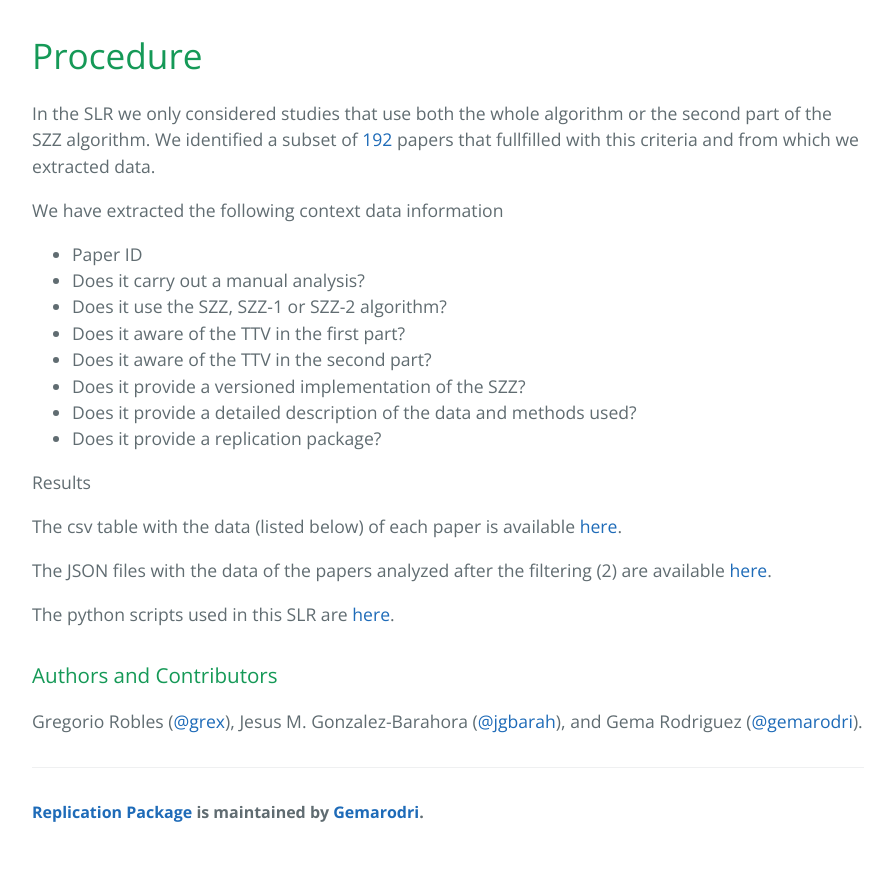
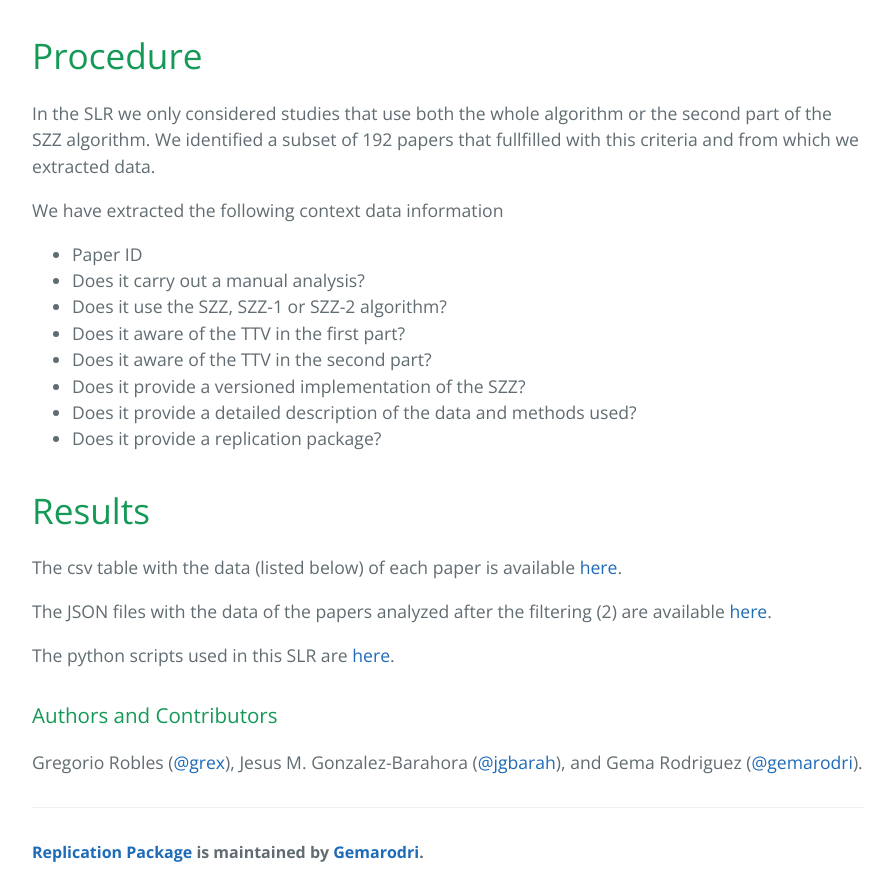
Before and after one commit to Gemarodri/replication, a plain HTML site: page index.html in a window 1280 px wide. Shown: the part 1122-2018 px from the top of the page, without its empty margins (192-1087 px from the left). Before the commit the page ends 1978 px from the top, so only its background shows below. Drawn offline with nearby package versions, Linux system fonts and the light colour scheme.

Commit message:
Update index.html

```diff
--- a/index.html
+++ b/index.html
@@ -30,14 +30,14 @@
 <p> The csv table with the list of those papers that have cited SZZ from Semantic Scholar is available <a href="https://github.com/Gemarodri/replication/blob/gh-pages/Results/citationsWhenDoChange-ScholarSemantic.csv">here</a>.</p>
 <h3>SZZ-1: "When do changes Induce Fixed?"</h3>
 <p> The csv table with the list of those papers that have cited SZZ-1 from Google Scholar is available <a href="https://github.com/Gemarodri/replication/blob/gh-pages/Results/citationsAutomatic-GScholar.csv">here</a>.</p>
-<p> The csv table with the list of those papers that have cited SZZ-1 from Semantic Scholar is available <a href="https://github.com/Gemarodri/replication/blob/gh-pages/Results/citationsAutomatic-SScholar.csv">here</a>.</p>
+<p> The csv table with the list of those papers that have cited SZZ-1 from Semantic Scholar is available <a href="https://github.com/Gemarodri/replication/blob/gh-pages/Results/citationsAutomatic-SSemantic.csv">here</a>.</p>
 <h3>SZZ-2: "SZZ Revisited: Verifying When Changes Induce Fixes" </h3>
  <p> The csv table with the list of those papers that have cited SZZ-2 from Google Scholar is available <a href="https://github.com/Gemarodri/replication/blob/gh-pages/Results/citationsRevisited-GScholar.csv">here</a>.</p>
  <p> The csv table with the list of those papers that have cited SZZ-2 from Semantic Scholar is available <a href="https://github.com/Gemarodri/replication/blob/gh-pages/Results/citationsRevisited-SScholar.csv">here</a>.</p>
 
 <h1>
 <a id="welcome-to-github-pages" class="anchor" href="#welcome-to-github-pages" aria-hidden="true"><span aria-hidden="true" class="octicon octicon-link"></span></a> Procedure </h1>
-  <p> In the SLR we only considered studies that use both the whole algorithm or the second part of the SZZ algorithm. We identified a subset of <a href="https://github.com/Gemarodri/replication/blob/gh-pages/Results/">192</a> papers that fullfilled with this criteria and from which we extracted data.</p>
+  <p> In the SLR we only considered studies that use both the whole algorithm or the second part of the SZZ algorithm. We identified a subset of 192 papers that fullfilled with this criteria and from which we extracted data.</p>
   <p> We have extracted the following context data information </p>
 <ul>
   <li>Paper ID</li>
@@ -50,10 +50,11 @@
   <li>Does it provide a replication package?</li>
 </ul>
 
-  <a id="welcome-to-github-pages" class="anchor" href="#welcome-to-github-pages" aria-hidden="true"><span aria-hidden="true" class="octicon octicon-link"></span></a> Results </h1>
-<p> The csv table with the data (listed below) of each paper is available <a href="https://github.com/Gemarodri/replication/blob/gh-pages/Results/SZZ-Sheet1.csv">here</a>.</p>
-<p> The JSON files with the data of the papers analyzed after the filtering (2) are available <a href="https://github.com/Gemarodri/replication/blob/gh-pages/Results/filtering(2)">here</a>.</p>
-<p> The python scripts used in this SLR are <a href="https://github.com/Gemarodri/replication/blob/gh-pages/Results/scripts">here</a>.</p>
+<h1>
+<a id="welcome-to-github-pages" class="anchor" href="#welcome-to-github-pages" aria-hidden="true"><span aria-hidden="true" class="octicon octicon-link"></span></a> Results </h1>
+ <p> The csv table with the data (listed below) of each paper is available <a href="https://github.com/Gemarodri/replication/blob/gh-pages/Results/SZZ-Sheet1.csv">here</a>.</p>
+ <p> The JSON files with the data of the papers analyzed after the filtering (2) are available <a href="https://github.com/Gemarodri/replication/blob/gh-pages/Results/afterFiltering">here</a>.</p>
+ <p> The python scripts used in this SLR are <a href="https://github.com/Gemarodri/replication/blob/gh-pages/Results/scripts">here</a>.</p>
 
 
 <h3>
```
